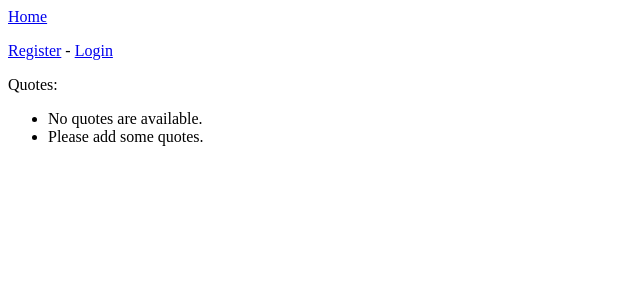
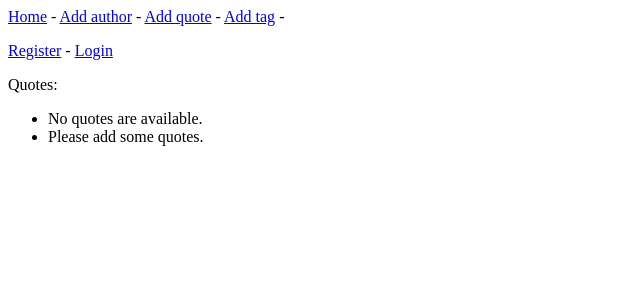
Before and after one commit to Szumapman/GoIT_h10_django, a Django app: page / in a window 1280 px wide. Shown: the top 300 px of the page, without its empty margins (0-640 px from the left). Run offline with Django 5.2, Linux system fonts and the light colour scheme; data that the repository does not hold is empty.

Commit message:
Update base.html

```diff
--- a/quotes_app/templates/quotes_app/base.html
+++ b/quotes_app/templates/quotes_app/base.html
@@ -1,5 +1,8 @@
 <p>
-    <a href="{% url 'quotes_app:index' %}">Home</a>
+    <a href="{% url 'quotes_app:index' %}">Home</a> -
+    <a href="{% url 'quotes_app:new_author' %}">Add author</a> -
+    <a href="{% url 'quotes_app:new_quote' %}">Add quote</a> -
+    <a href="{% url 'quotes_app:new_tag' %}">Add tag</a> -
 </p>
 {% if user.is_authenticated %}
 <p>Welcome {{ user.username }}!</p>
```
